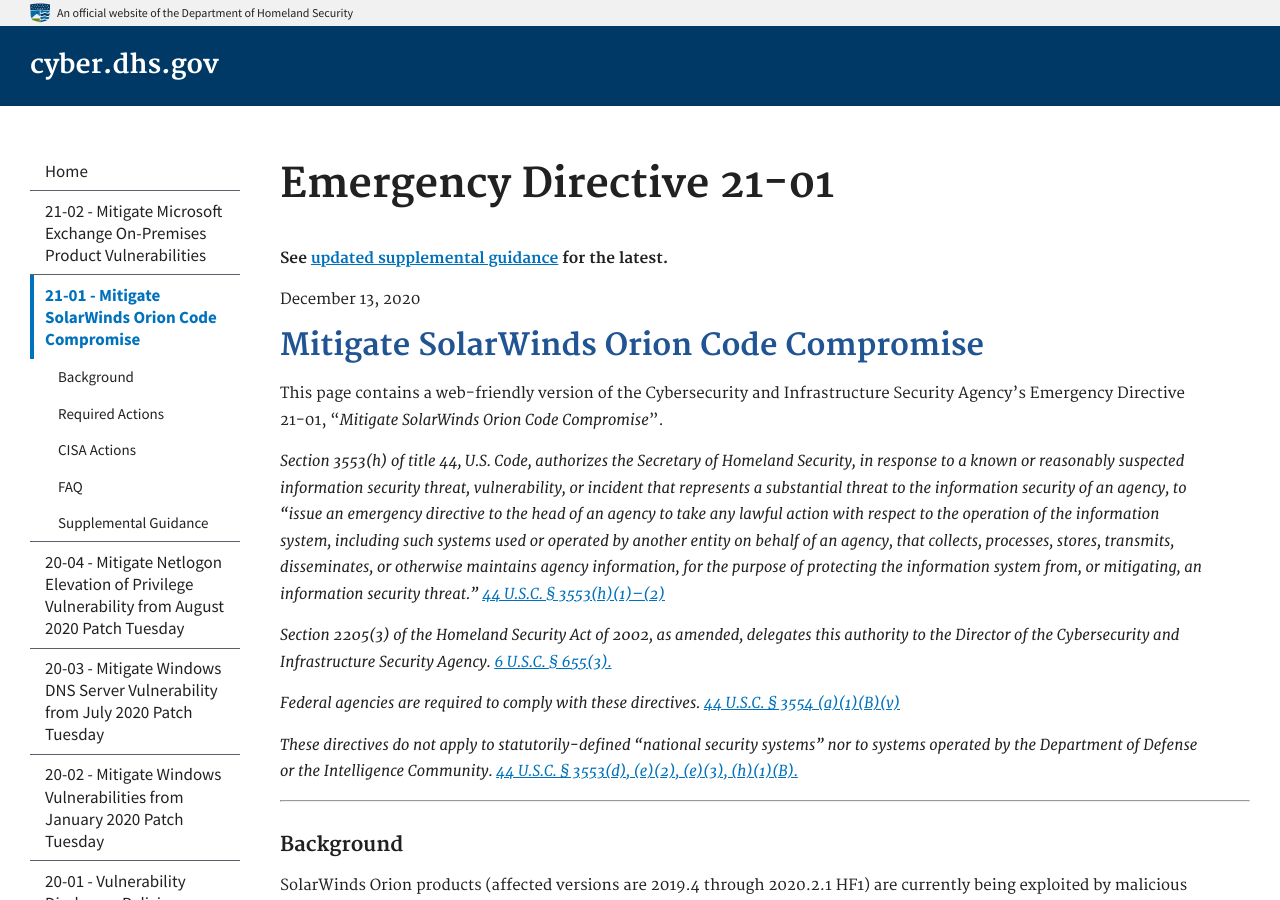
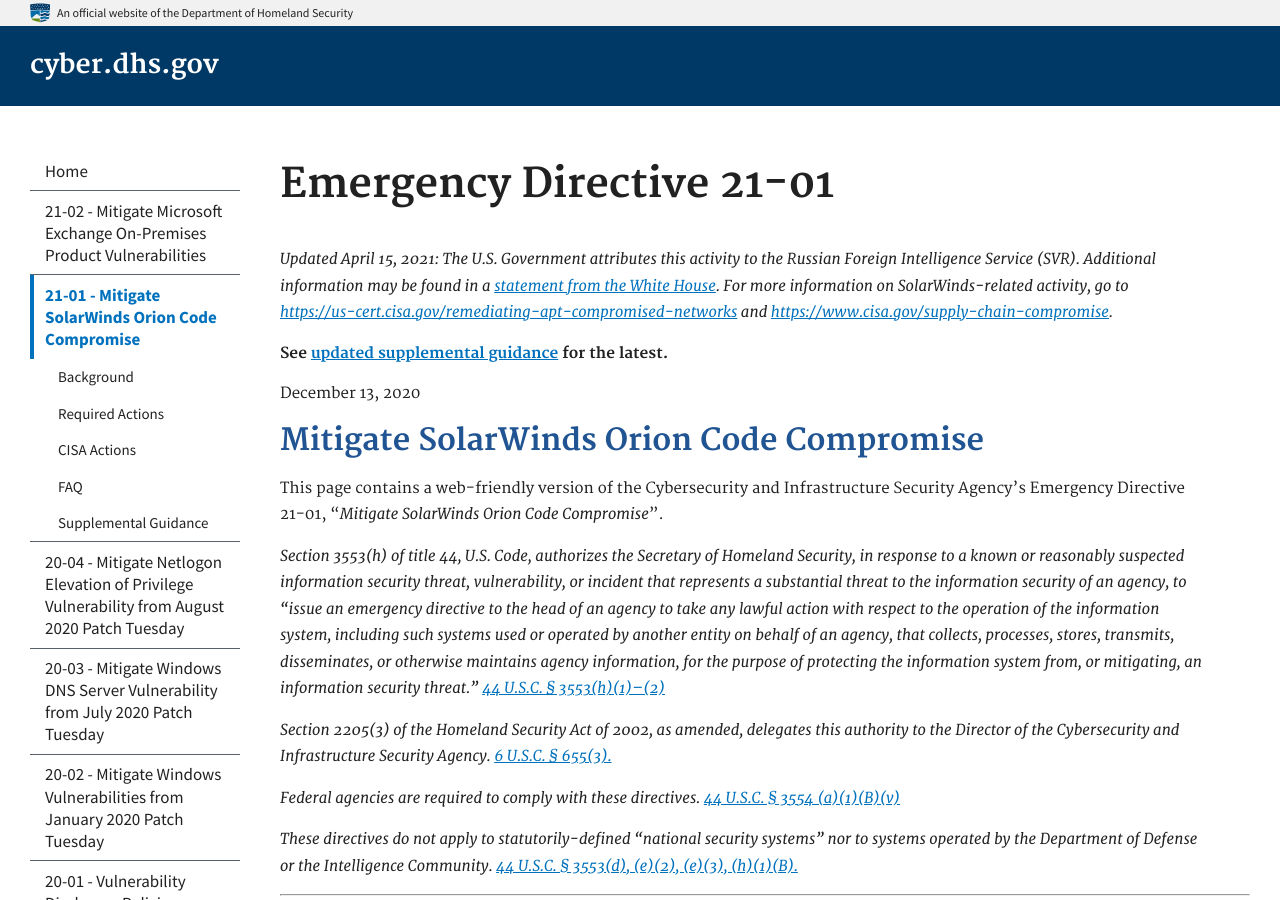
Before and after one commit to cisagov/cyber.dhs.gov, a Jekyll site: the page built from pages/ed-21-01.md, in a window 1280 px wide and 900 px high. Built offline with Jekyll 4.4.1, drawn with Linux system fonts in a browser that asks for light colours.

Commit message:
Update ed-21-01.md

```diff
--- a/pages/ed-21-01.md
+++ b/pages/ed-21-01.md
@@ -15,6 +15,8 @@ subnav:
   - text: Supplemental Guidance
     href: "#supplemental-guidance-v3"
 ---
+_Updated April 15, 2021: The U.S. Government attributes this activity to the Russian Foreign Intelligence Service (SVR). Additional information may be found in a [statement from the White House](https://www.whitehouse.gov/briefing-room/statements-releases/2021/04/15/fact-sheet-imposing-costs-for-harmful-foreign-activities-by-the-russian-government/). For more information on SolarWinds-related activity, go to <https://us-cert.cisa.gov/remediating-apt-compromised-networks> and <https://www.cisa.gov/supply-chain-compromise>._
+
 **See [updated supplemental guidance](#supplemental-guidance-v3) for the latest.**
 
 December 13, 2020
```
